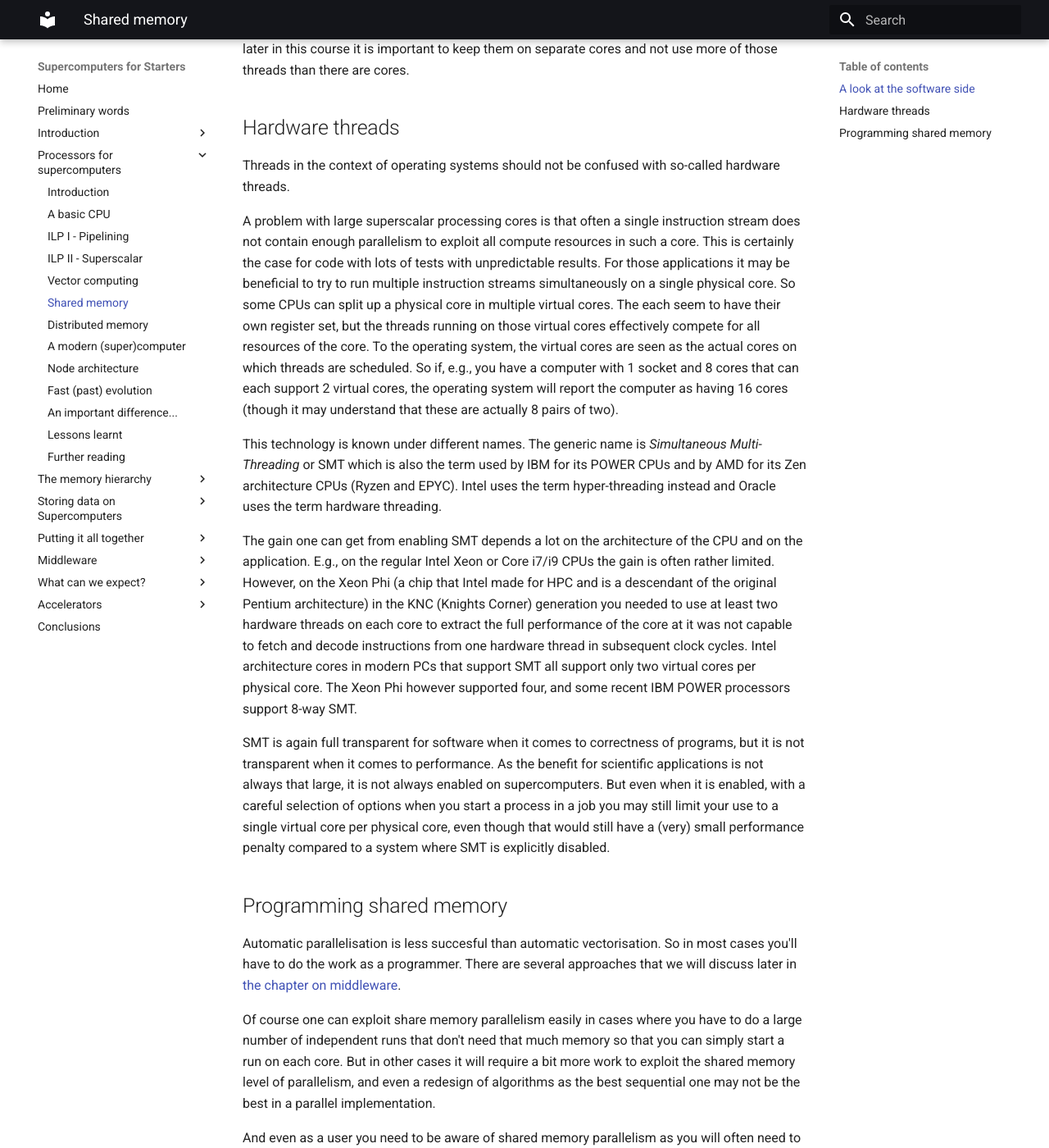
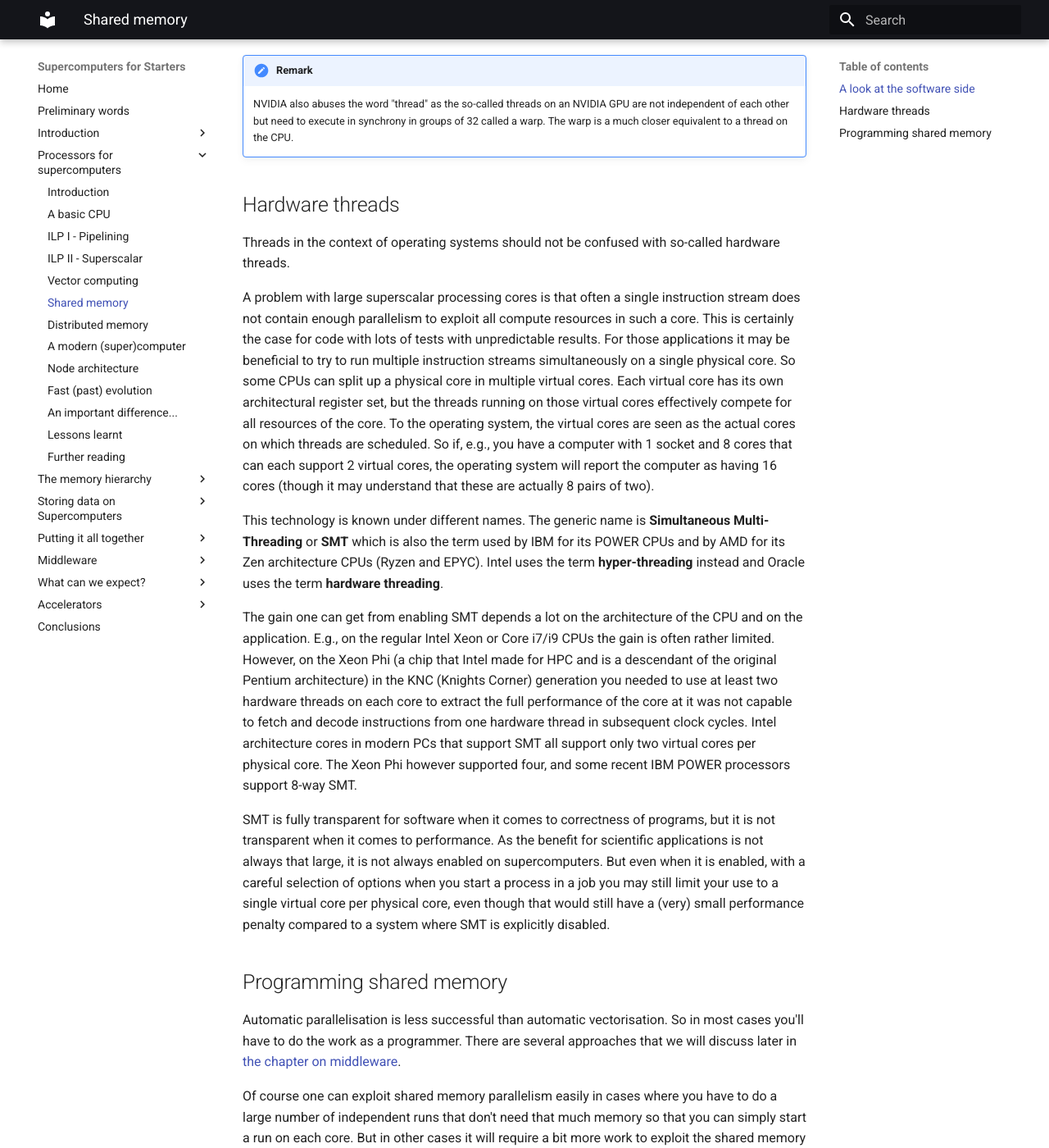
Before and after one commit to klust/SupercomputersForStarters, an MkDocs documentation site: the page built from docs/C02_Processors/C02_S06_Shared_memory.md, in a window 1280 px wide and 1400 px high, scrolled down 5128 px. Shown: the whole window at 82% size. Built offline with MkDocs 1.6.1 and Material for MkDocs 9.7.7, drawn with Linux system fonts in a browser that asks for light colours; some of the changed text lies outside the part shown.

Commit message:
Further improvements to chapter 2.

```diff
--- a/docs/C02_Processors/C02_S06_Shared_memory.md
+++ b/docs/C02_Processors/C02_S06_Shared_memory.md
@@ -75,7 +76,7 @@ the days of the Nehalem processor which launched in late 2008:
 Each package, which could itself be a multi-core processor, has part of the system
 memory attached to it. The processor packages are connected through a special-purpose
 network that connects the packages in such a way that each core has access to all memory
-in the same way. These networks go under the name UltraPAth or UPI in recent Intel
+in the same way. These networks go under the name UltraPath or UPI in recent Intel
 designs, or Infinity Fabric or xGMI in the case of AMD (AMD uses more and more xGMI as the
 name for external connections while Infinity Fabric is used for the technology when used
 inside a package to connect the dies, but they are basically two variants of the same
@@ -163,6 +163,12 @@ These threads can use almost the full capacity of a core and for reasons that wi
 clearer later in this course it is important to keep them on separate cores and not use
 more of those threads than there are cores.
 
+!!! Remark
+    NVIDIA also abuses the word "thread" as the so-called threads on an NVIDIA GPU are not
+    independent of each other but need to execute in synchrony in groups of 32 called a warp.
+    The warp is a much closer equivalent to a thread on the CPU.
+
+
 ## Hardware threads
 
 Threads in the context of operating systems should not be confused with so-called hardware
@@ -173,15 +179,15 @@ does not contain enough parallelism to exploit all compute resources in such a c
 certainly the case for code with lots of tests with unpredictable results.
 For those applications it may be beneficial to try to run multiple instruction streams simultaneously
 on a single physical core. So some CPUs can split up a physical core in multiple virtual
-cores. The each seem to have their own register set, but the threads running on those virtual
+cores. Each virtual core has its own architectural register set, but the threads running on those virtual
 cores effectively compete for all resources of the core. To the operating system, the virtual cores
 are seen as the actual cores on which threads are scheduled. So if, e.g., you have a computer with
 1 socket and 8 cores that can each support 2 virtual cores, the operating system will report the
 computer as having 16 cores (though it may understand that these are actually 8 pairs of two).
 
-This technology is known under different names. The generic name is *Simultaneous Multi-Threading*
-or SMT which is also the term used by IBM for its POWER CPUs and by AMD for its Zen architecture CPUs
-(Ryzen and EPYC). Intel uses the term hyper-threading instead and Oracle uses the term hardware threading.
+This technology is known under different names. The generic name is **Simultaneous Multi-Threading**
+or **SMT** which is also the term used by IBM for its POWER CPUs and by AMD for its Zen architecture CPUs
+(Ryzen and EPYC). Intel uses the term **hyper-threading** instead and Oracle uses the term **hardware threading**.
 
 The gain one can get from enabling SMT depends a lot on the architecture of the CPU and on the application.
 E.g., on the regular Intel Xeon or Core i7/i9 CPUs the gain is often rather limited. However, on the Xeon Phi
@@ -191,7 +197,7 @@ of the core at it was not capable to fetch and decode instructions from one hard
 clock cycles. Intel architecture cores in modern PCs that support SMT all support only two virtual cores per
 physical core. The Xeon Phi however supported four, and some recent IBM POWER processors support 8-way SMT.
 
-SMT is again full transparent for software when it comes to correctness of programs, but it is not transparent
+SMT is fully transparent for software when it comes to correctness of programs, but it is not transparent
 when it comes to performance. As the benefit for scientific applications is not always that large,
 it is not always enabled on supercomputers. But even when it is enabled, with a careful selection of options
 when you start a process in a job you may still limit your use to a single virtual core per physical core,
@@ -201,11 +207,11 @@ disabled.
 
 ## Programming shared memory
 
-Automatic parallelisation is less succesful than automatic vectorisation. So in most cases you'll
+Automatic parallelisation is less successful than automatic vectorisation. So in most cases you'll
 have to do the work as a programmer. There are several approaches that we will discuss later
 in [the chapter on middleware](../C06_Middleware/index.md).
 
-Of course one can exploit share memory parallelism easily in cases where you have to do a large number
+Of course one can exploit shared memory parallelism easily in cases where you have to do a large number
 of independent runs that don't need that much memory so that you can simply start a run on each core.
 But in other cases it will require a bit more work to exploit the shared memory level of parallelism,
 and even a redesign of algorithms as the best sequential one may not be the best in a parallel implementation.
```
Also changed, not shown: other parts of docs/C02_Processors/C02_S06_Shared_memory.md (+9 -9 lines), docs/C02_Processors/C02_S07_Distributed_memory.md (+16 -9 lines), docs/C02_Processors/C02_S09_Node_architecture.md (+15 -10 lines), docs/C02_Processors/C02_S10_Fast_evolution.md (+4 -3 lines).
